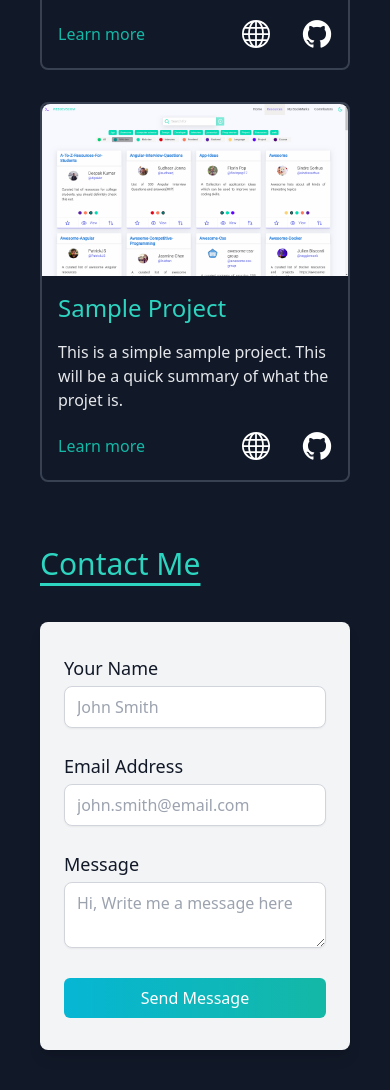
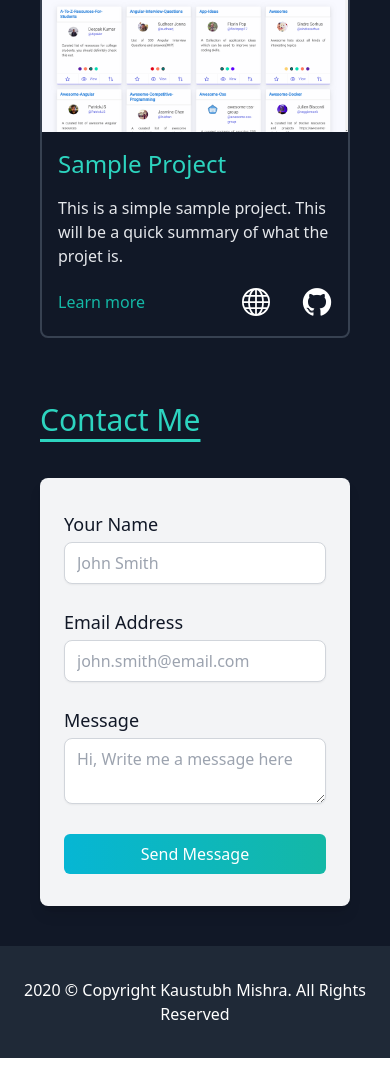
Before and after one commit to JomersDev/portfoliov2, a React (Vite) app: page / in a window 390 px wide. Shown: the part 2605-3695 px from the top of the page. After the commit the page ends 3663 px from the top, so only its background shows below. Built offline with nearby package versions, Linux system fonts and the light colour scheme; a web font is replaced by a local one.

Commit message:
about + project mobile response

```diff
--- a/src/App.jsx
+++ b/src/App.jsx
@@ -4,16 +4,18 @@ import Hero from "./Components/Hero"
 import About from "./Components/About"
 import Projects from "./Components/Projects"
 import Contact from "./Components/Contact"
+import Footer from "./Components/Footer"
 
 function App() {
 
   return (
-    <div className="bg-gray-900 px-10 text-white">
+    <div className="bg-gray-900 text-white">
       <Nav />
       <Hero />
       <About />
       <Projects />
       <Contact />
+      <Footer />
     </div>
   )
 }
--- a/src/Components/About.jsx
+++ b/src/Components/About.jsx
@@ -2,40 +2,43 @@ import React from "react";
 
 export default function About() {
     return (
-        <section className="mb-20">
-            <h2 className="text-3xl mb-10 text-teal-400 font-medium underline underline-offset-8">About Me</h2>
-            <p>Lorem Ipsum is simply dummy text of the printing and typesetting industry. Lorem Ipsum has been the
+        <section className="mb-20 px-10 sm:px-16">
+            <h2 className="text-3xl mb-10 text-teal-400 font-medium underline underline-offset-8">
+                About Me
+            </h2>
+            <p>
+                Lorem Ipsum is simply dummy text of the printing and typesetting industry. Lorem Ipsum has been the
                 industry's standard dummy text ever since the 1500s, when an unknown printer took a galley of type and
                 scrambled it to make a type specimen book. It has survived not only five centuries, but also the leap
                 into electronic typesetting, remaining essentially unchanged.
             </p>
             <div className="flex flex-wrap w-100 gap-6 justify-center my-10">
                 <div>
-                    <i class="devicon-html5-plain text-7xl hover:text-teal-300"></i>
+                    <i className="devicon-html5-plain text-7xl hover:text-teal-300"></i>
                     <p className="text-center">HTML</p>
                 </div>
                 <div>
-                    <i class="devicon-css3-plain text-7xl hover:text-teal-300"></i>
+                    <i className="devicon-css3-plain text-7xl hover:text-teal-300"></i>
                     <p className="text-center">CSS</p>
                 </div>
                 <div>
-                    <i class="devicon-javascript-plain text-7xl hover:text-teal-300"></i>
+                    <i className="devicon-javascript-plain text-7xl hover:text-teal-300"></i>
                     <p className="text-center">Javascript</p>
                 </div>
                 <div>
-                    <i class="devicon-react-original text-7xl hover:text-teal-300"></i>
+                    <i className="devicon-react-original text-7xl hover:text-teal-300"></i>
                     <p className="text-center">React</p>
                 </div>
                 <div>
-                    <i class="devicon-tailwindcss-plain text-7xl px-2 hover:text-teal-300"></i>
+                    <i className="devicon-tailwindcss-plain text-7xl px-2 hover:text-teal-300"></i>
                     <p className="text-center">Tailwind CSS</p>
                 </div>
                 <div>
-                    <i class="devicon-github-original text-7xl hover:text-teal-300"></i>
+                    <i className="devicon-github-original text-7xl hover:text-teal-300"></i>
                     <p className="text-center">GitHub</p>
                 </div>
                 <div>
-                    <i class="devicon-npm-original-wordmark text-7xl hover:text-teal-300"></i>
+                    <i className="devicon-npm-original-wordmark text-7xl hover:text-teal-300"></i>
                     <p className="text-center">npmjs</p>
                 </div>
             </div>
--- a/src/Components/Contact.jsx
+++ b/src/Components/Contact.jsx
@@ -2,7 +2,7 @@ import React from "react";
 
 export default function() {
     return (
-        <section className="pb-10">
+        <section className="pb-10 px-10">
             <h2 className="text-3xl mb-10 text-teal-400 font-medium underline underline-offset-8">
                 Contact Me
             </h2>
--- a/src/Components/Footer.jsx
+++ b/src/Components/Footer.jsx
@@ -2,8 +2,8 @@ import React from "react";
 
 export default function Footer() {
     return (
-        <footer>
-            <p>
+        <footer className="bg-gray-800 py-8">
+            <p className="text-center">
                 2020 © Copyright Kaustubh Mishra. All Rights Reserved
             </p>
         </footer>
--- a/src/Components/Hero.jsx
+++ b/src/Components/Hero.jsx
@@ -3,7 +3,7 @@ import { AiFillTwitterCircle, AiFillLinkedin, AiFillYoutube} from "react-icons/a
 
 export default function Hero() {
     return (
-        <section className="min-h-screen flex justify-center items-center">
+        <section className="min-h-screen flex justify-center items-center -mt-28">
             <div className="text-center">
                 <h1 className="font-extrabold text-transparent text-5xl bg-clip-text bg-gradient-to-r from-cyan-300 to-teal-500">
                     James McGrory
--- a/src/Components/Nav.jsx
+++ b/src/Components/Nav.jsx
@@ -3,7 +3,7 @@ import { BsFillMoonStarsFill} from 'react-icons/bs'
 
 export default function Nav() {
     return (
-        <nav className="py-10 flex justify-between">
+        <nav className="py-10 flex justify-between px-10">
             <h1 className="text-3xl text-white font-kenia">JamesMcGrory</h1>
             <ul className="flex items-center">
                 <li>
--- a/src/Components/ProjectCard.jsx
+++ b/src/Components/ProjectCard.jsx
@@ -3,7 +3,7 @@ import { BsGlobe} from 'react-icons/bs';
 
 export default function ProjectCard() {
     return (
-        <div className="border-2 border-gray-700 rounded-lg">
+        <div className="border-2 border-gray-700 rounded-lg max-w-lg md:max-w-xs">
             <img src="../src/Images/project-screenshot.png" className="rounded-t-lg"/>
             <h1 className="text-2xl mb-4 text-teal-400 mt-4 ml-4">Sample Project</h1>
             <p className="ml-4 text-gray-200">This is a simple sample project. This will be a quick summary of what the projet is.</p>
@@ -11,7 +11,7 @@ export default function ProjectCard() {
                 <a href="#" className="ml-4 text-teal-500">Learn more</a>
                 <div className="flex gap-8 mt-4 mb-4 mr-4 items-center">
                     <BsGlobe size="1.75rem" className="hover:text-teal-300 cursor-pointer"/>
-                    <i class="devicon-github-original text-3xl hover:text-teal-300 cursor-pointer"></i>
+                    <i className="devicon-github-original text-3xl hover:text-teal-300 cursor-pointer"></i>
                 </div>
             </div>
         </div>
--- a/src/Components/Projects.jsx
+++ b/src/Components/Projects.jsx
@@ -3,10 +3,10 @@ import ProjectCard from "../Components/ProjectCard";
 
 export default function() {
     return (
-        <section className="pb-10">
+        <section className="pb-10 px-10 sm:px-16">
             <h2 className="text-3xl mb-10 text-teal-400 font-medium underline underline-offset-8">My Projects</h2>
             <p>Here are some of the projects I have completed recently</p>
-            <div className="my-6 flex-col space-y-8">
+            <div className="my-6 flex items-center flex-col space-y-4 md:flex-row md:space-x-4 md:space-y-0">
                 <ProjectCard />
                 <ProjectCard />
                 <ProjectCard />
```
